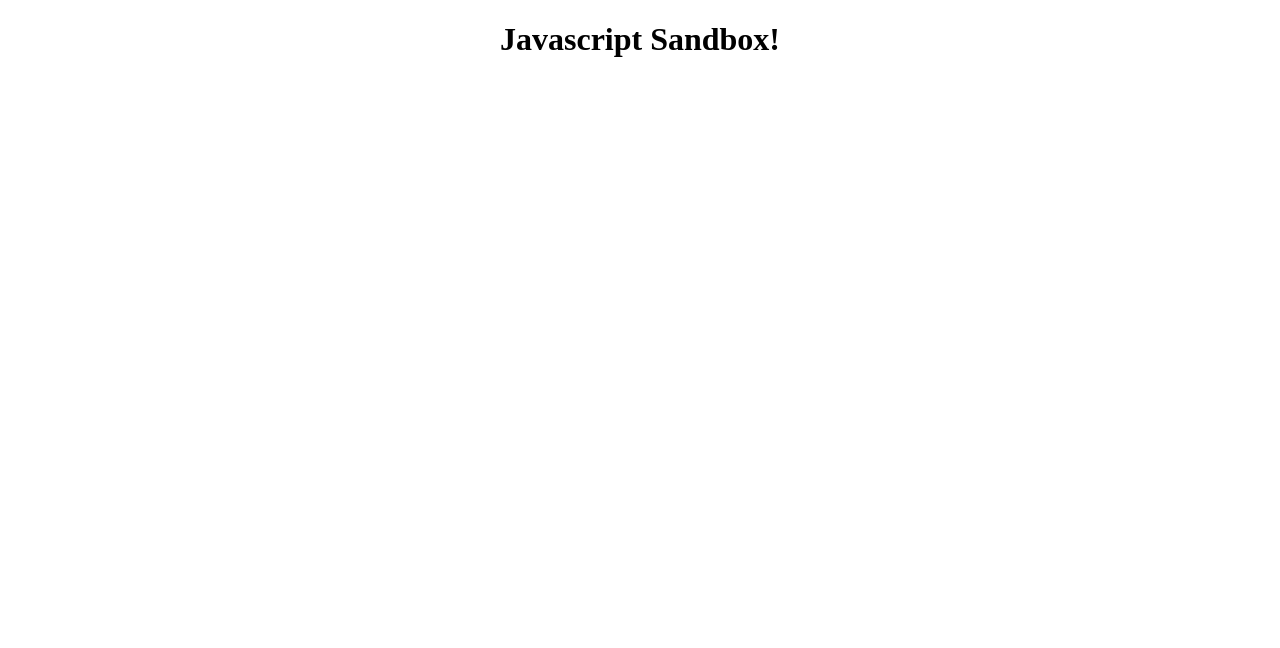
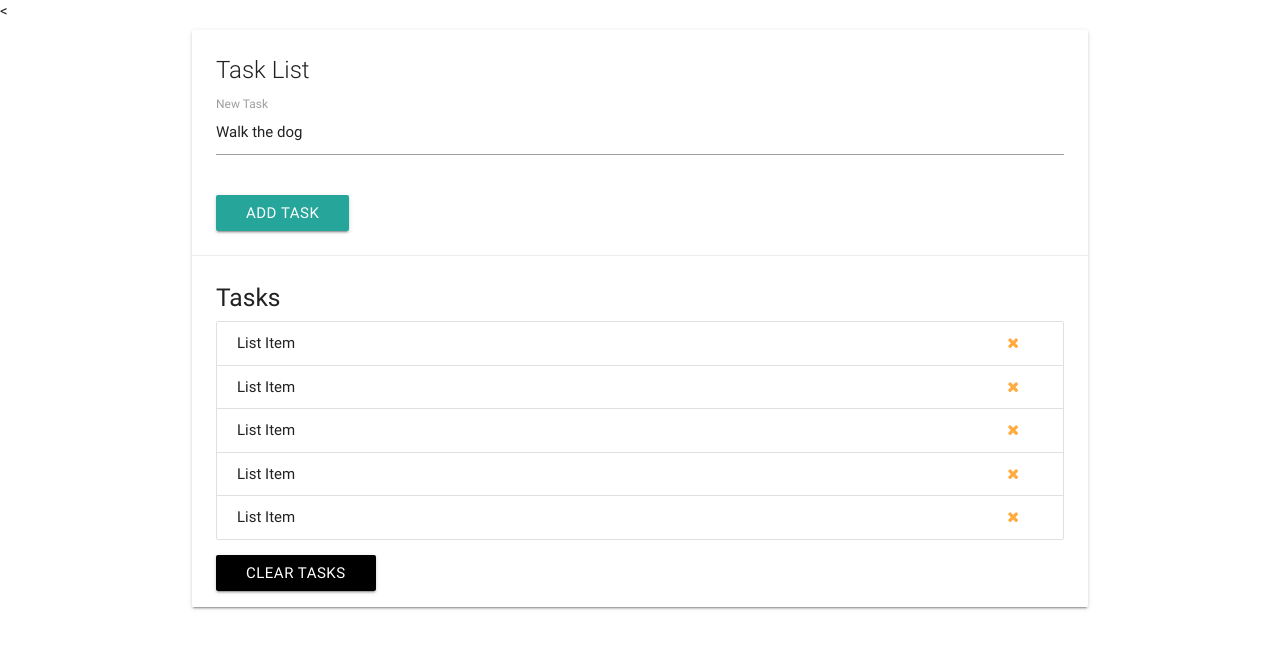
Before and after one commit to aiglinski/jsSandbox, a plain HTML site: page index.html in a window 1280 px wide. Drawn offline with nearby package versions, Linux system fonts and the light colour scheme.

Commit message:
changed index.html file to match video without creating it myself, just to follow along for now, will experiment with materialize further as this program progresses

```diff
--- a/domManipulation/domSelectors.js
+++ b/domManipulation/domSelectors.js
@@ -10,7 +10,7 @@
 console.log(document.querySelector('#elementid'));
 console.log(document.querySelector('.elementClass'));
 // WILL SELECT ONLY FIRST H1
-console.log(document.querySelector('tag name'));
+console.log(document.querySelector('tag name '));
 
 // DOM SELECTORS FOR MULTIPLE ELEMENTS
 
--- a/index.html
+++ b/index.html
@@ -8,8 +8,79 @@
     <title>Javascript Sandbox</title>
   </head>
   <body>
-    <h1 class="title" id="title-test">Javascript Sandbox!</h1>
-    <div class="div" id="test"></div>
+    <<!DOCTYPE html>
+    <html lang="en">
+
+    <head>
+      <meta charset="UTF-8">
+      <meta name="viewport" content="width=device-width, initial-scale=1.0">
+      <meta http-equiv="X-UA-Compatible" content="ie=edge">
+      <link rel="stylesheet" href="https://cdnjs.cloudflare.com/ajax/libs/materialize/0.100.2/css/materialize.min.css">
+      <link href="https://maxcdn.bootstrapcdn.com/font-awesome/4.7.0/css/font-awesome.min.css" rel="stylesheet" integrity="sha384-wvfXpqpZZVQGK6TAh5PVlGOfQNHSoD2xbE+QkPxCAFlNEevoEH3Sl0sibVcOQVnN"
+        crossorigin="anonymous">
+      <title>Task List</title>
+    </head>
+
+    <body>
+      <div class="container">
+        <div class="row">
+          <div class="col s12">
+            <div id="main" class="card">
+              <div class="card-content">
+                <span class="card-title">Task List</span>
+                <div class="row">
+                  <form id="task-form">
+                    <div class="input-field col s12">
+                      <input type="text" name="task" id="task" value="Walk the dog">
+                      <label for="task">New Task</label>
+                    </div>
+                </div>
+                <input type="submit" value="Add Task" class="btn">
+                </form>
+              </div>
+              <div class="card-action">
+                <h5 id="task-title">Tasks</h5>
+                <ul class="collection">
+                  <li class="collection-item">
+                    List Item
+                    <a href="#" class="delete-item secondary-content">
+                      <i class="fa fa-remove"></i>
+                    </a>
+                  </li>
+                  <li class="collection-item">
+                    List Item
+                    <a href="#" class="delete-item secondary-content">
+                      <i class="fa fa-remove"></i>
+                    </a>
+                  </li>
+                  <li class="collection-item">
+                    List Item
+                    <a href="#" class="delete-item secondary-content">
+                      <i class="fa fa-remove"></i>
+                    </a>
+                  </li>
+                  <li class="collection-item">
+                    List Item
+                    <a href="#" class="delete-item secondary-content">
+                      <i class="fa fa-remove"></i>
+                    </a>
+                  </li>
+                  <li class="collection-item">
+                    List Item
+                    <a href="#" class="delete-item secondary-content">
+                      <i class="fa fa-remove"></i>
+                    </a>
+                  </li>
+                </ul>
+                <a class="clear-tasks btn black" href="#">Clear Tasks</a>
+              </div>
+            </div>
+          </div>
+        </div>
+      </div>
+      <script src="https://code.jquery.com/jquery-3.2.1.js" integrity="sha256-DZAnKJ/6XZ9si04Hgrsxu/8s717jcIzLy3oi35EouyE=" crossorigin="anonymous"></script>
+      <script src="https://cdnjs.cloudflare.com/ajax/libs/materialize/0.100.2/js/materialize.min.js"></script>
+      <script src="app.js"></script>
     <!-- <script src="jsSandbox/types.js"></script> -->
     <!-- <script src="jsSandbox/conversion.js"></script> -->
     <!-- <script src="jsSandbox/math.js"></script> -->
```
